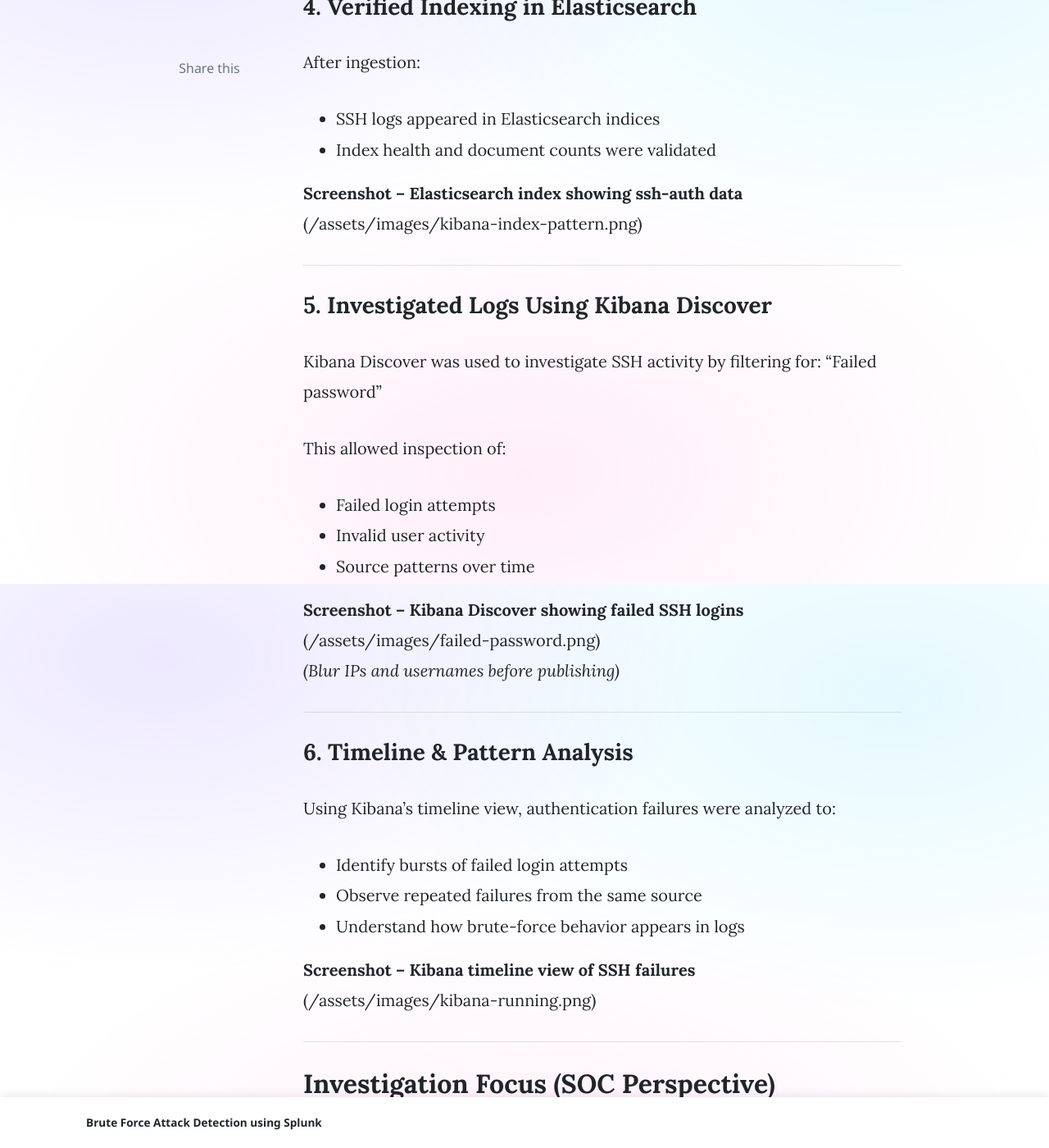
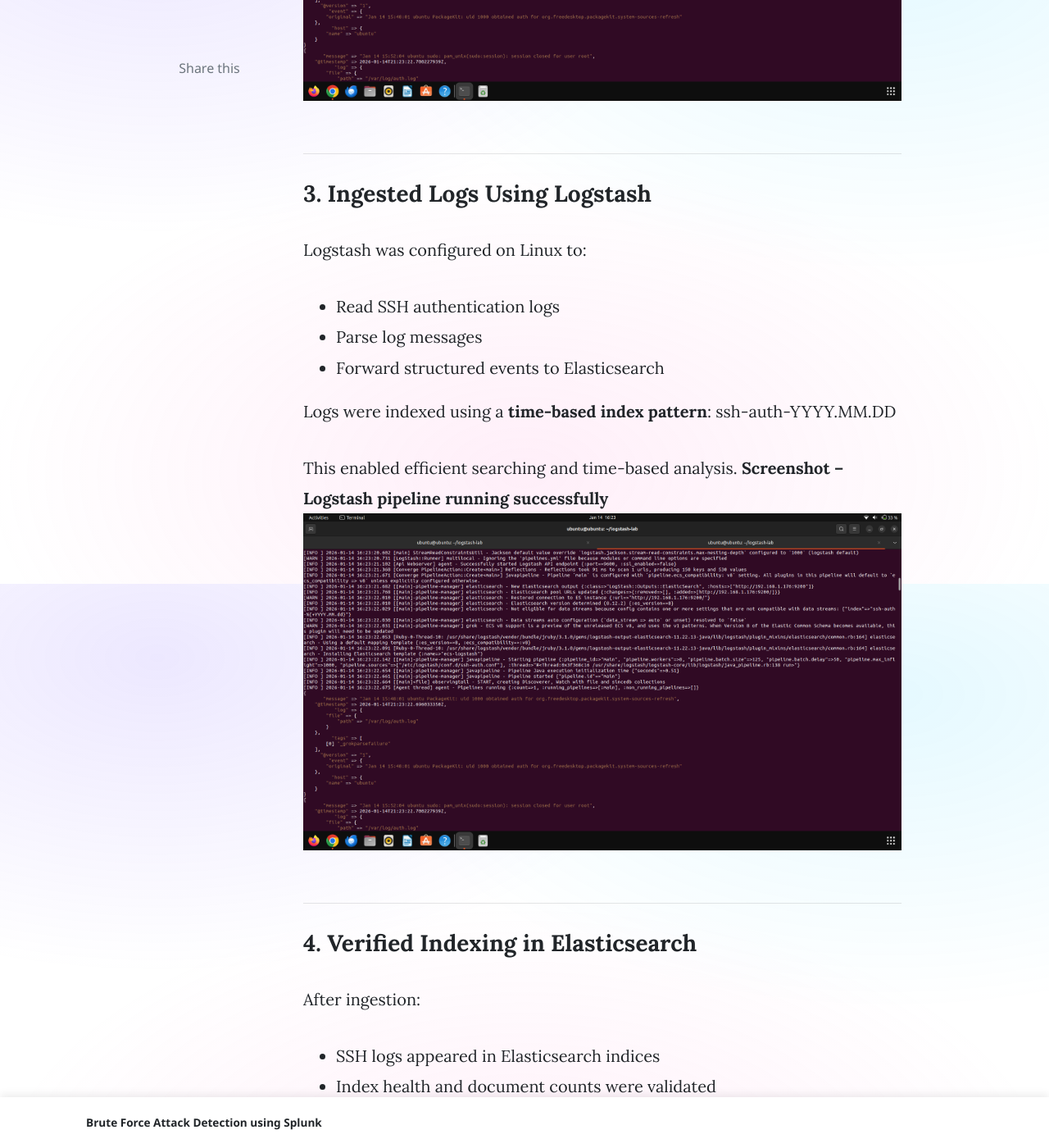
Before and after one commit to SinghPallavi819/singhpallavi819.github.io, a Jekyll site: the page built from _posts/2025-01-20-ssh-authentication-log-monitoring-elk.md, in a window 1280 px wide and 1400 px high, scrolled down 3788 px. Shown: the whole window at 82% size. Built offline with Jekyll 4.4.1, drawn with Linux system fonts in a browser that asks for light colours; nearby versions of some CDN libraries; comment, search, counter and statistics services are not loaded; some of the changed text lies outside the part shown.

Commit message:
Update 2025-01-20-ssh-authentication-log-monitoring-elk.md

```diff
--- a/_posts/2025-01-20-ssh-authentication-log-monitoring-elk.md
+++ b/_posts/2025-01-20-ssh-authentication-log-monitoring-elk.md
@@ -58,7 +58,7 @@
 - Verified Elasticsearch API accessibility
 
 **Screenshot – Docker containers running (macOS)**
-`/assets/images/docker_running.png`
+![Docker ELK Stack Running](/assets/images/docker_running.png)
 
 ---
 
@@ -72,8 +72,7 @@
 - Repeated authentication failures
 
 **Screenshot – Raw SSH authentication logs (terminal)**
-(/assets/images/logstash-running.png)
-*(Redact usernames, IP addresses, and hostnames)*
+![Logstash Running](/assets/images/logstash-running.png)
 
 ---
 
@@ -88,7 +87,7 @@
 
 This enabled efficient searching and time-based analysis.
 **Screenshot – Logstash pipeline running successfully**
-`/assets/images/logstash-running.png`
+![Logstash Running](/assets/images/logstash-running.png)
 
 ---
 
@@ -98,7 +97,7 @@
 - Index health and document counts were validated
 
 **Screenshot – Elasticsearch index showing ssh-auth data**
-(/assets/images/kibana-index-pattern.png)
+![Kibana Running](/assets/images/kibana-index-pattern.png)
 
 ---
 
@@ -112,8 +111,7 @@
 - Source patterns over time
 
 **Screenshot – Kibana Discover showing failed SSH logins**
-(/assets/images/failed-password.png)
-*(Blur IPs and usernames before publishing)*
+![Kibana Discover – Failed SSH Logins](/assets/images/failed-password.png)
 
 ---
 
@@ -122,10 +120,6 @@
 - Identify bursts of failed login attempts
 - Observe repeated failures from the same source
 - Understand how brute-force behavior appears in logs
-
-**Screenshot – Kibana timeline view of SSH failures**
-(/assets/images/kibana-running.png)
-
 ---
 
 ## Investigation Focus (SOC Perspective)
```
